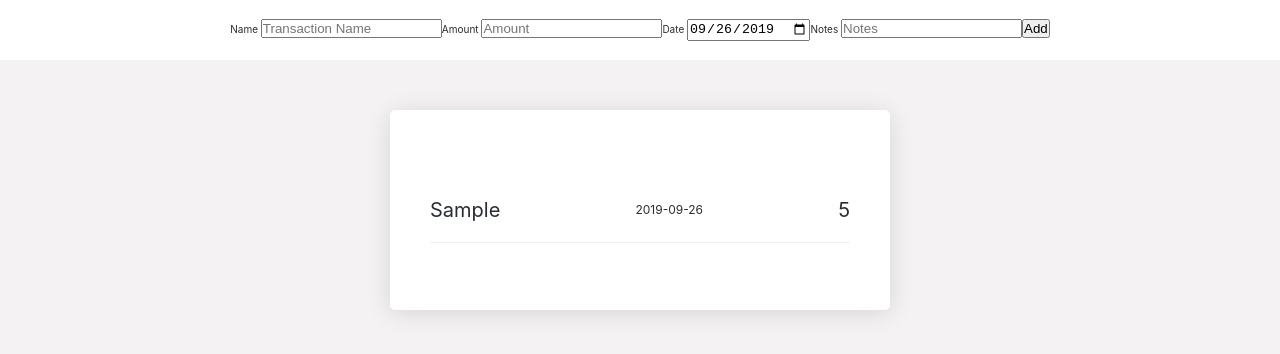
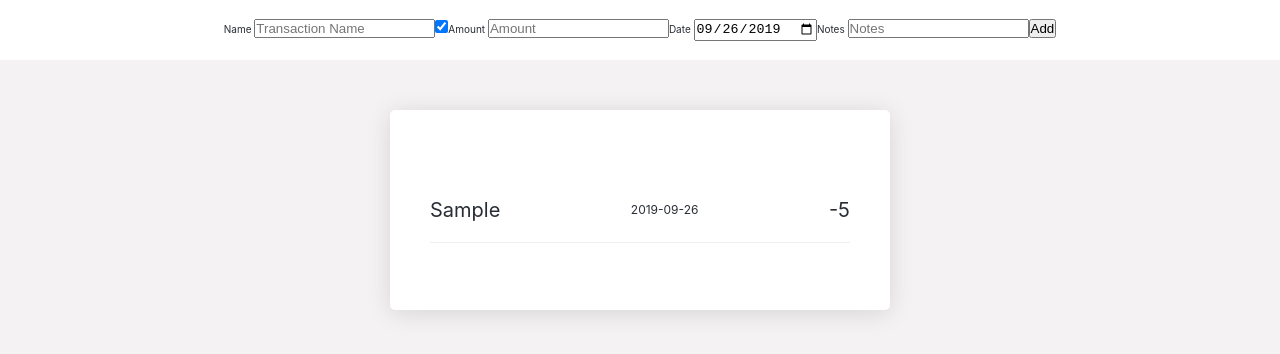
Before and after one commit to ahmsalah/jars, a React (Create React App) app: page / in a window 1280 px wide. Both pictures are taken after typing "Sample", "5", "Sample" into the empty fields and a click on the button "Add". Shown: the top 354 px of the page. Built offline with nearby package versions, Linux system fonts and the light colour scheme.

Commit message:
Implement income&expenses

```diff
--- a/src/NewTransactionForm.js
+++ b/src/NewTransactionForm.js
@@ -13,6 +13,7 @@ export class NewTransactionForm extends Component {
 
 		this.state = {
 			name: '',
+			expense: true,
 			amount: '',
 			date: curDate,
 			note: ''
@@ -21,10 +22,24 @@ export class NewTransactionForm extends Component {
 
 	handleSubmit = evt => {
 		evt.preventDefault();
-		const transaction = { ...this.state, id: uuid() };
+		let transaction, amount;
+		if (this.state.expense) {
+			amount = this.state.amount * -1;
+			transaction = { ...this.state, amount: amount, id: uuid() };
+		} else {
+			transaction = { ...this.state, id: uuid() };
+		}
 		this.props.addTransaction(transaction);
 		this.setState({ name: '', amount: '', note: '' });
 	};
+
+	// handleSubmit = evt => {
+	// 	evt.preventDefault();
+	// 	console.log(typeof this.state.amount);
+	// 	const transaction = { ...this.state, id: uuid() };
+	// 	this.props.addTransaction(transaction);
+	// 	this.setState({ name: '', amount: '', note: '' });
+	// };
 
 	handleChange = evt => {
 		this.setState({
@@ -32,7 +47,14 @@ export class NewTransactionForm extends Component {
 		});
 	};
 
+	handleCheck = () => {
+		this.setState({ expense: !this.state.expense });
+	};
+
 	render() {
+		// console.log(this.state.checked);
+		// console.log(this.state.amount);
+
 		const { name, amount, date, note } = this.state;
 		return (
 			<form className="NewTransactionForm" onSubmit={this.handleSubmit}>
@@ -45,6 +67,13 @@ export class NewTransactionForm extends Component {
 					value={name}
 					onChange={this.handleChange}
 					required
+				/>
+				<input
+					type="checkbox"
+					// name="checked"
+					// value={this.state.checked}
+					onChange={this.handleCheck}
+					defaultChecked={this.state.expense}
 				/>
 				<label htmlFor="amount">Amount </label>
 				<input
--- a/src/Transaction.css
+++ b/src/Transaction.css
@@ -7,9 +7,9 @@
 	border-bottom: var(--line);
 }
 
-.Transaction-name {
+.Transaction__name {
 }
 
-.Transaction-date {
+.Transaction__date {
 	font-size: 1.2rem;
 }
--- a/src/Transaction.js
+++ b/src/Transaction.js
@@ -6,9 +6,9 @@ export class Transaction extends Component {
 		const { name, date, amount, note } = this.props;
 		return (
 			<p className="Transaction">
-				<span className="Transaction-name">{name}</span>
-				<span className="Transaction-date">{date}</span>
-				<span className="Transaction-amount">{amount}</span>
+				<span className="Transaction__name">{name}</span>
+				<span className="Transaction__date">{date}</span>
+				<span className="Transaction__amount">{amount}</span>
 			</p>
 		);
 	}
--- a/src/TransactionsList.js
+++ b/src/TransactionsList.js
@@ -3,11 +3,6 @@ import Transaction from './Transaction';
 import './TransactionsList.css';
 
 export class TransactionsList extends Component {
-	constructor(props) {
-		super(props);
-		this.state = {};
-	}
-
 	render() {
 		return (
 			<div className="TransactionsList">
```
